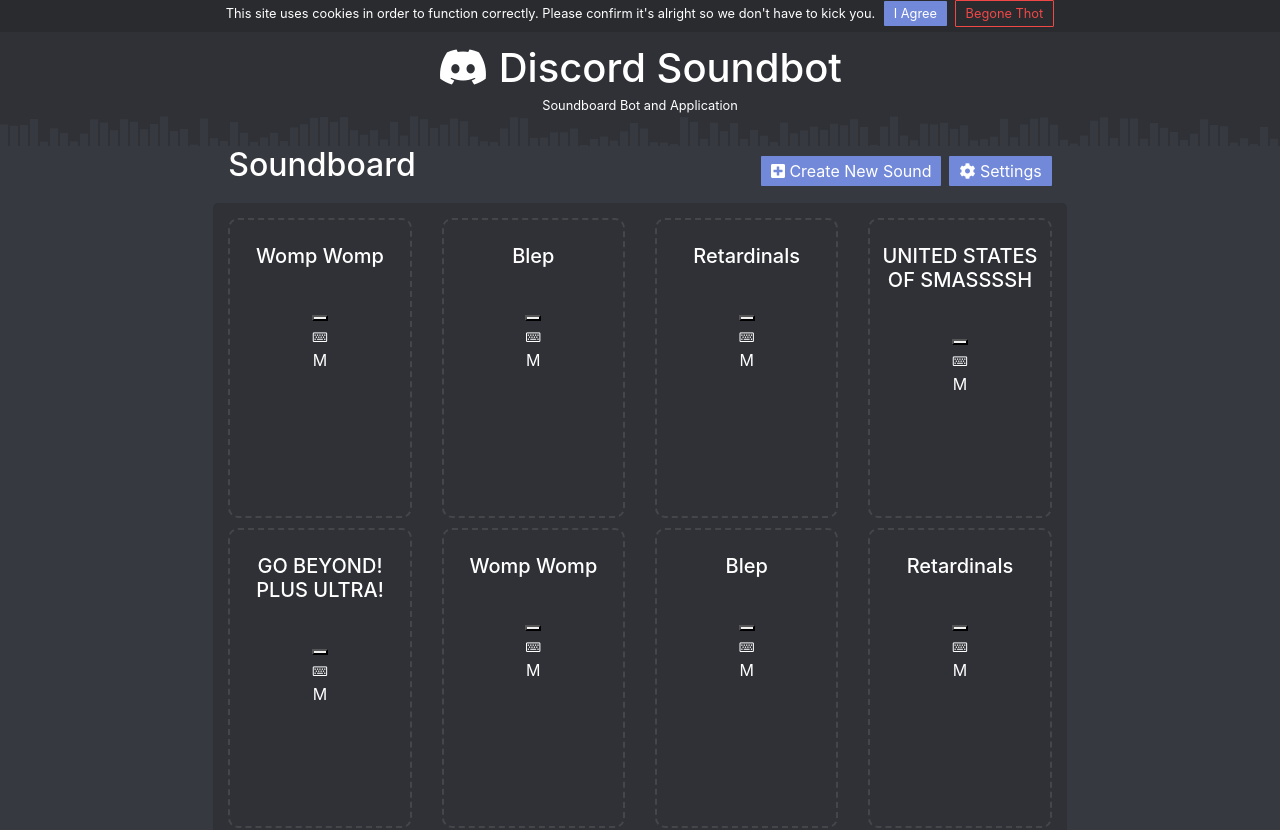
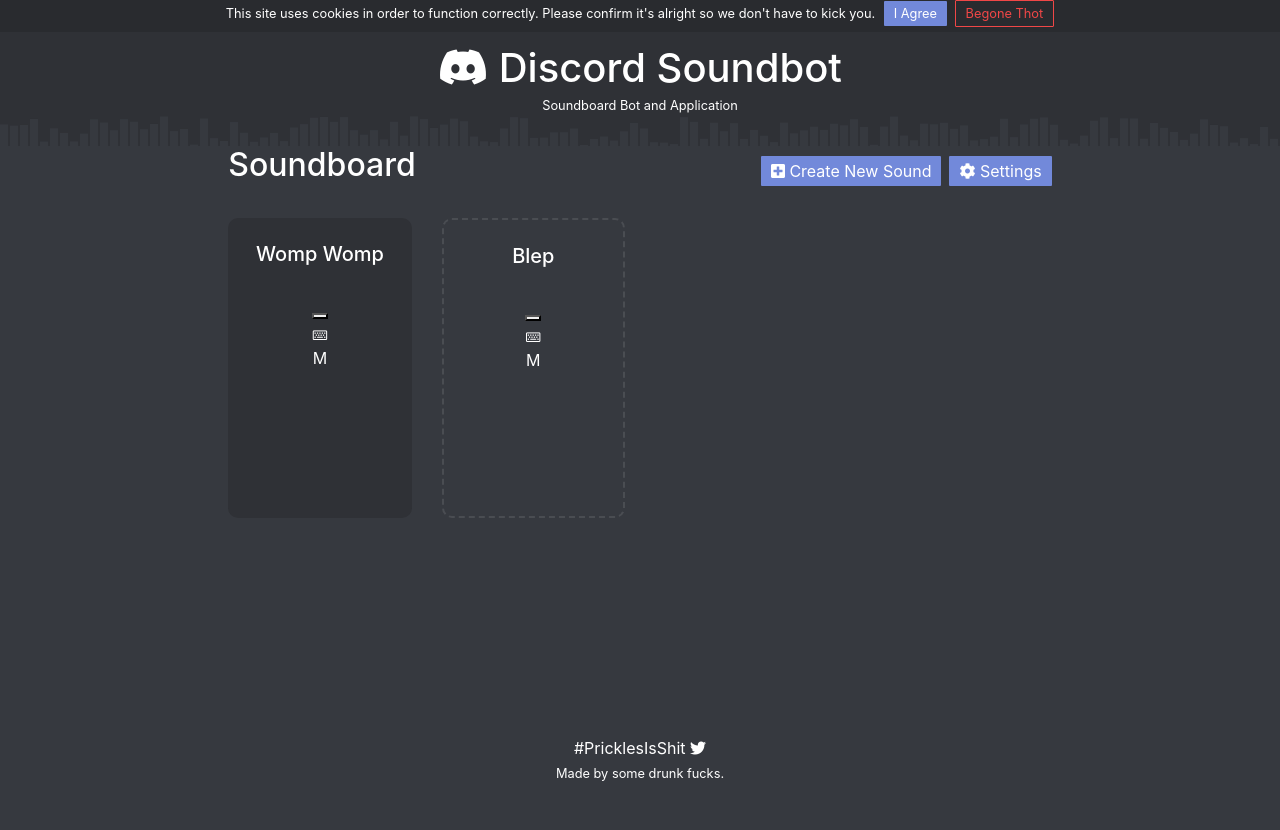
Before and after one commit to riezahughes/ui-graphql-discord, a React (Create React App) app: page /dashboard in a window 1280 px wide. Shown: the top 830 px of the page. After the commit the page ends 804 px from the top, so only its background shows below. Built offline with nearby package versions, Linux system fonts and the light colour scheme.

Commit message:
styling buttons correctly

```diff
--- a/src/App.css
+++ b/src/App.css
@@ -84,8 +84,13 @@ footer{
   padding: 3px 10px;
 }
 
+.discord-bkg-light{
+  background-color: #2F3136;
+  border: 0 !important;
+}
+
 .content-container{
-  background-color: #2F3136;
+
   border-radius: 5px;
   margin-top: 10px;
   padding-top: 10px;
--- a/src/Dashboard/DashboardContent.js
+++ b/src/Dashboard/DashboardContent.js
@@ -35,16 +35,8 @@ constructor(props){
                     </div>
                     <div className="col-10 col-lg-8">
                         <div className="row content-container">
-                            <DashboardSound url="" title="Womp Womp"/>
-                            <DashboardSound title="Blep"/>
-                            <DashboardSound title="Retardinals"/>
-                            <DashboardSound title="UNITED STATES OF SMASSSSH"/>
-                            <DashboardSound title="GO BEYOND! PLUS ULTRA!"/>
-                            <DashboardSound url="" title="Womp Womp"/>
-                            <DashboardSound title="Blep"/>
-                            <DashboardSound title="Retardinals"/>
-                            <DashboardSound title="UNITED STATES OF SMASSSSH"/>
-                            <DashboardSound title="GO BEYOND! PLUS ULTRA!"/>
+                            <DashboardSound emptyBlock="false" url="" title="Womp Womp"/>
+                            <DashboardSound emptyBlock="true" title="Blep"/>
                         </div>
                     </div>
                     <div className="col-1 col-lg-2">
--- a/src/Dashboard/DashboardSound.js
+++ b/src/Dashboard/DashboardSound.js
@@ -2,21 +2,29 @@ import React, {Component} from 'react';
 import {Link} from 'react-router-dom';
 export default class DashboardSound extends Component{
 
-constructor(props){
-    super(props);
-}
+    constructor(props){
+        super(props);
+
+    }
 
     render(){
+        let classList;
+        if(this.props.emptyBlock == "true"){
+            console.log("aye");
+            classList = "sb-btn-container";
+        }
+        if(this.props.emptyBlock == "false"){
+            classList = "sb-btn-container discord-bkg-light"
+        }
         return(
             <div className="col-12 col-md-6 col-lg-4 col-xl-3">
-                <div className="sb-btn-container">
+                <div className={classList}>
                   <br/>
                   <h5>{this.props.title}</h5><br/>
                   <button></button><br/>
                   <small><i class="far fa-keyboard"></i></small><br/>
                   <span>M</span>
                 </div>
-
             </div>
         );
     }
--- a/src/Home/HomeContent.js
+++ b/src/Home/HomeContent.js
@@ -8,6 +8,7 @@ constructor(props){
 }
 
     render(){
+
         return(
             <section>
                 <div className="row">
@@ -18,7 +19,7 @@ constructor(props){
                 <div className="row">
                     <div className="col-lg-4 col-md-1">
                     </div>
-                    <div className="col-lg-4 col-md-10 content-container">
+                    <div className="col-lg-4 col-md-10 content-container {{classChoice}}">
                           <p>Register or Sign in</p>
                           <Link to="/dashboard"><button class="discord-btn-yes">Login</button></Link>
                     </div>
```
